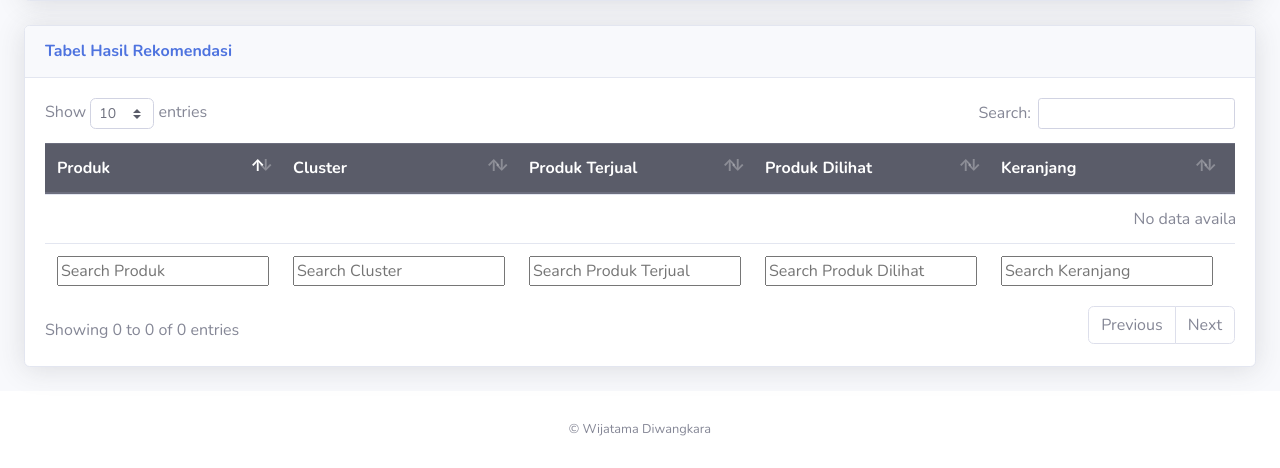
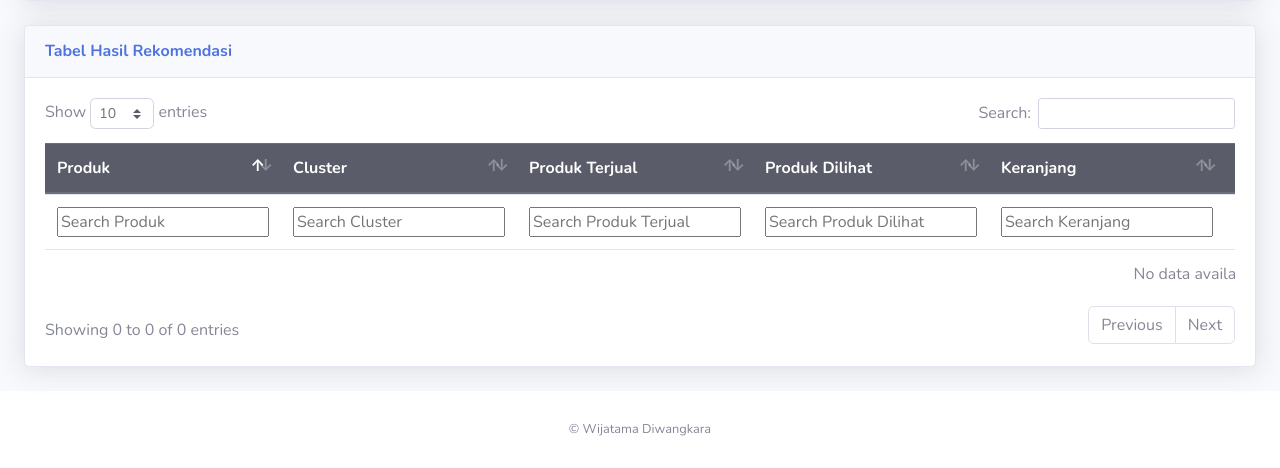
Before and after one commit to SokKanaTorajd/dev-wijatama, a Flask app: template app/templates/results.html in a window 1280 px wide. Shown: the part 629-1097 px from the top of the page. Run offline with Flask 2, Linux system fonts and the light colour scheme; the template is opened without the code that fills it, so the values that code supplies are empty; parts of the project's set-up code (start-up, migrations or seed data) failed here and were passed over; some libraries are stand-ins or nearby versions.

Commit message:
fix searchs

```diff
--- a/app/templates/results.html
+++ b/app/templates/results.html
@@ -65,7 +65,7 @@
                             <th scope="col">Saved</th>
                         </tr>
                     </thead>
-                    <tfoot>
+                    <tfoot style="display: table-header-group;">
                         <tr>
                             <th scope="col">Produk</th>
                             <th scope="col">Cluster</th>
```
